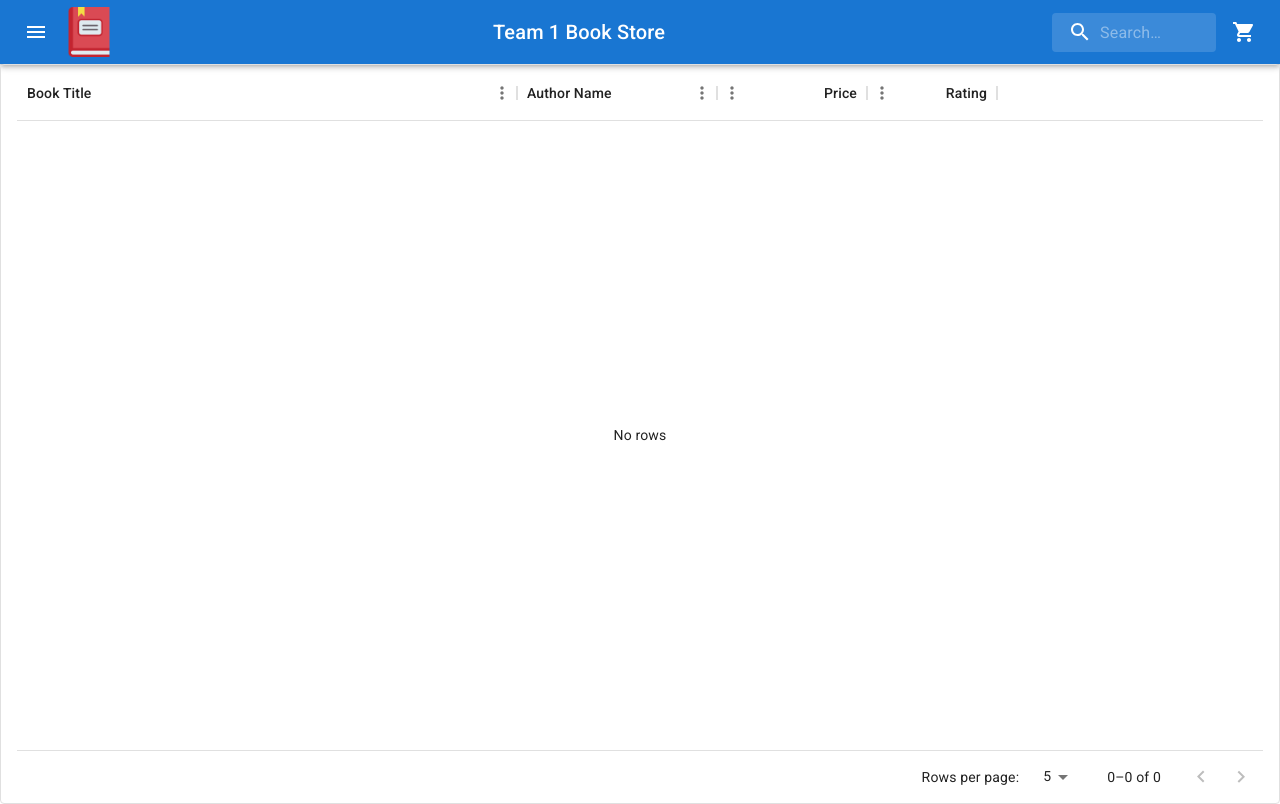
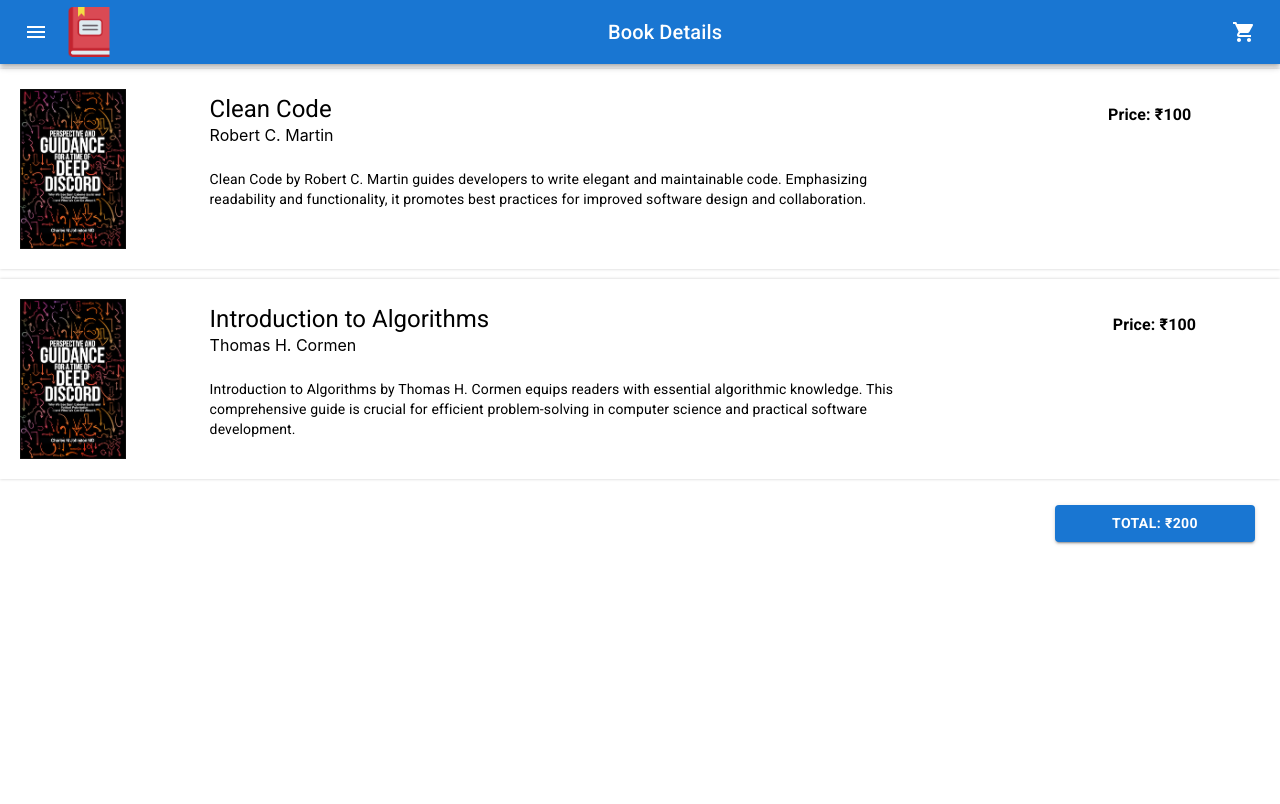
Before and after one commit to manju1981/bookstore_team1, a React (Create React App) app in the folder src/main/frontend-ui/bookstoreapp/: page /cart in a window 1280 px wide. Before the commit this address led to /books. Built offline with nearby package versions, Linux system fonts and the light colour scheme; no server answers.

Commit message:
Added book cart

```diff
--- a/src/main/frontend-ui/bookstoreapp/src/App.js
+++ b/src/main/frontend-ui/bookstoreapp/src/App.js
@@ -2,6 +2,7 @@ import './App.css'
 import { BrowserRouter, Routes, Route, Navigate } from 'react-router-dom'
 import BookListing from './screens/BookListing'
 import BookDetails from './screens/BookDetails'
+import BookCart from './screens/BookCart/BookCart'
 
 function App() {
   return (
@@ -11,6 +12,7 @@ function App() {
           <Route path="*" element={<Navigate to="/books" replace={true} />} />
           <Route path="/books" element={<BookListing />} />
           <Route path="/book/:id" element={<BookDetails />} />
+          <Route path="/cart" element={<BookCart />} />
         </Routes>
       </BrowserRouter>
     </div>
--- a/src/main/frontend-ui/bookstoreapp/src/components/Header/Header.js
+++ b/src/main/frontend-ui/bookstoreapp/src/components/Header/Header.js
@@ -13,7 +13,7 @@ import { useNavigate } from 'react-router-dom'
 
 import { Search, StyledInputBase, SearchIconWrapper } from './Header.style'
 
-export default function SearchAppBar({ title, onSearch }) {
+export default function SearchAppBar({ title, onSearch, showSearchBar = false }) {
   const debouncedSearch = useMemo(
     () =>
       debounce((value) => {
@@ -57,6 +57,7 @@ export default function SearchAppBar({ title, onSearch }) {
           >
             {title}
           </Typography>
+          {showSearchBar && (
             <Search>
               <SearchIconWrapper>
                 <SearchIcon />
@@ -67,6 +68,7 @@ export default function SearchAppBar({ title, onSearch }) {
                 onChange={onChange}
               />
             </Search>
+          )}
           <ShoppingCartIcon sx={{ cursor: 'pointer', ml: 2 }} onClick={navigateToCart} />
         </Toolbar>
       </AppBar>
--- /dev/null
+++ b/src/main/frontend-ui/bookstoreapp/src/screens/BookCart/BookCart.js
@@ -0,0 +1,120 @@
+import * as React from 'react'
+import { Typography } from '@mui/material'
+import { Grid } from '@mui/material'
+import Button from '@mui/material/Button'
+import Header from '../../components/Header'
+import BookImage from '../../assets/book-image.png'
+
+const BookCart = () => {
+  const height = 200
+  const boxStyle = {
+    display: 'flex',
+    height: `${height}px`,
+    width: '100%', // Set width to 90%
+    margin: '5px auto 10px auto', // Center the box horizontally
+    boxShadow: '0 0px 3px rgba(0, 0, 0, 0.2)', // Add shadow effect
+    // borderRadius: '8px', // Add border-radius for a rounded corner effect
+    overflow: 'hidden', // Hide overflow content if any
+    // backgroundColor: 'red',
+  }
+
+  const imageStyle = {
+    padding: '20px',
+    width: '120px',
+    objectFit: 'cover',
+  }
+
+  const checkoutBoxStyle = {
+    display: 'flex',
+    width: '100%', // Set width to 90%
+    margin: '10px auto 10px auto', // Center the box horizontally
+    // boxShadow: '0 0px 3px rgba(0, 0, 0, 0.2)', // Add shadow effect
+    // overflow: 'hidden', // Hide overflow content if any
+  }
+
+  const books = [
+    {
+      id: 8,
+      title: 'Clean Code',
+      author: 'Robert C. Martin',
+      description:
+        'Clean Code by Robert C. Martin guides developers to write elegant and maintainable code. Emphasizing readability and functionality, it promotes best practices for improved software design and collaboration.',
+      ratings: 3,
+      price: 100,
+    },
+    {
+      id: 9,
+      title: 'Introduction to Algorithms',
+      author: 'Thomas H. Cormen',
+      description:
+        'Introduction to Algorithms by Thomas H. Cormen equips readers with essential algorithmic knowledge. This comprehensive guide is crucial for efficient problem-solving in computer science and practical software development.',
+      ratings: 4,
+      price: 100,
+    },
+  ]
+
+  function CartItem({ key, title, author, description, price }) {
+    return (
+      <div style={boxStyle} key={key}>
+        <img src={BookImage} alt="Custom" style={imageStyle} />
+        <Grid item xs={4} textAlign="left" paddingLeft={8}>
+          <Typography variant="h5" data-testid="book-title" mt={3}>
+            {title}
+          </Typography>
+          <Typography variant="h10" data-testid="book-author" mt={1}>
+            {author}
+          </Typography>
+          <Typography
+            variant="body2"
+            data-testid="book-title"
+            mt={3}
+            sx={{ width: '80%' }}
+          >
+            {description}
+          </Typography>
+        </Grid>
+        <Typography
+          variant="subtitle1"
+          mt={4}
+          mr={8}
+          sx={{ marginLeft: 'auto', fontWeight: 'bold', width: '200px' }}
+        >
+          Price: ₹{price}
+        </Typography>
+      </div>
+    )
+  }
+
+  return (
+    <>
+      <Header title="Book Details" showSearchBar={false} />
+      {books.map((book) => (
+        <CartItem
+          key={book.id}
+          author={book.author}
+          title={book.title}
+          description={book.description}
+          price={book.price}
+        />
+      ))}
+      <div style={checkoutBoxStyle}>
+        <Grid item xs={4} textAlign="left" paddingLeft={8}></Grid>
+        <div style={{ marginLeft: 'auto', fontWeight: 'bold', width: '250px' }}>
+          {/* <Typography
+            variant="subtitle1"
+            mt={4}
+            mr={8}
+            sx={{ marginLeft: 'auto', width: '250px' }}
+          >
+            Total: ₹{'200'}
+          </Typography> */}
+          <Button variant="contained" sx={{ m: 2, fontWeight: 'bold', width: '200px' }}>
+            Total: ₹200
+          </Button>
+        </div>
+      </div>
+    </>
+  )
+}
+
+export default BookCart
--- a/src/main/frontend-ui/bookstoreapp/src/screens/BookListing/BookListing.js
+++ b/src/main/frontend-ui/bookstoreapp/src/screens/BookListing/BookListing.js
@@ -11,7 +11,7 @@ const BookListing = () => {
 
   return (
     <>
-      <Header title="Team 1 Book Store" onSearch={handleSearch} />
+      <Header title="Team 1 Book Store" onSearch={handleSearch} showSearchBar={true} />
       <DataTable searchString={searchString} />
     </>
   )
```
Also changed, not shown: 1 other file (tests, documents, lock files or other folders). Lines whose indentation alone changed are shown as unchanged.
